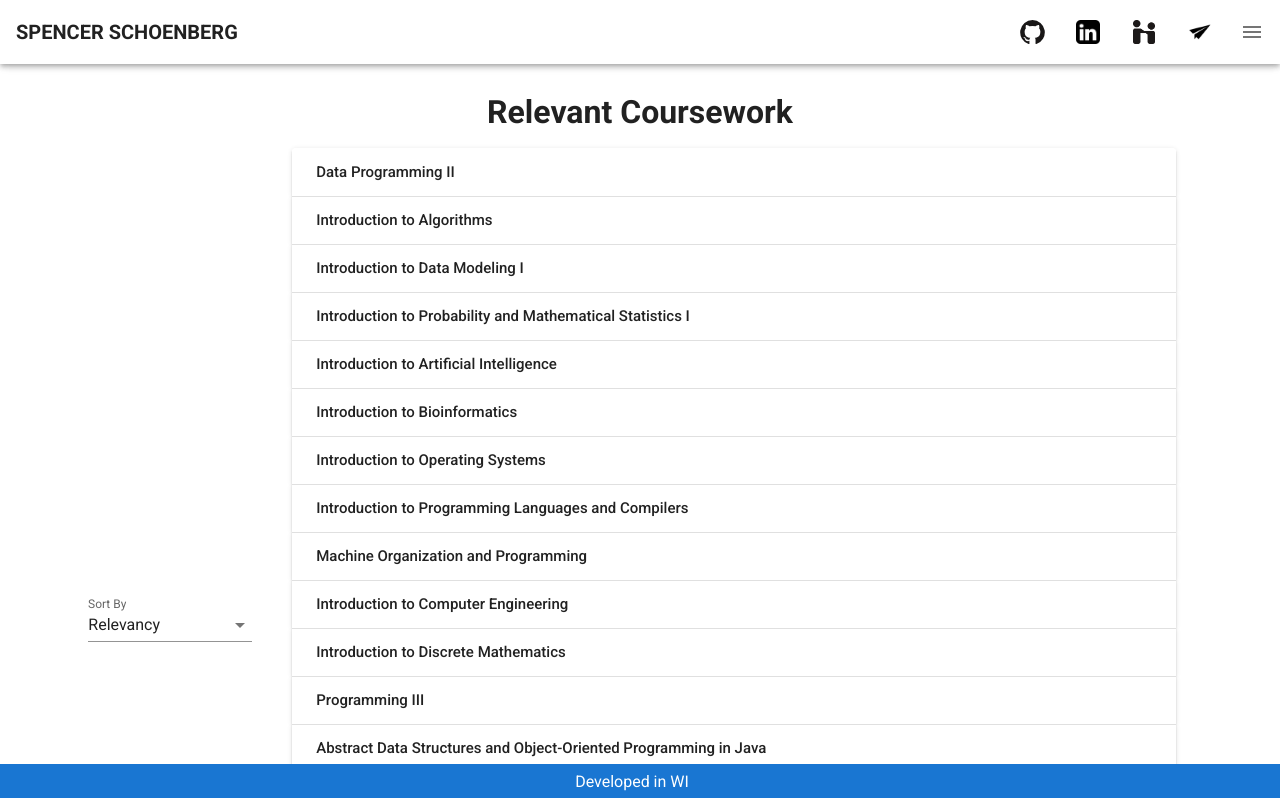
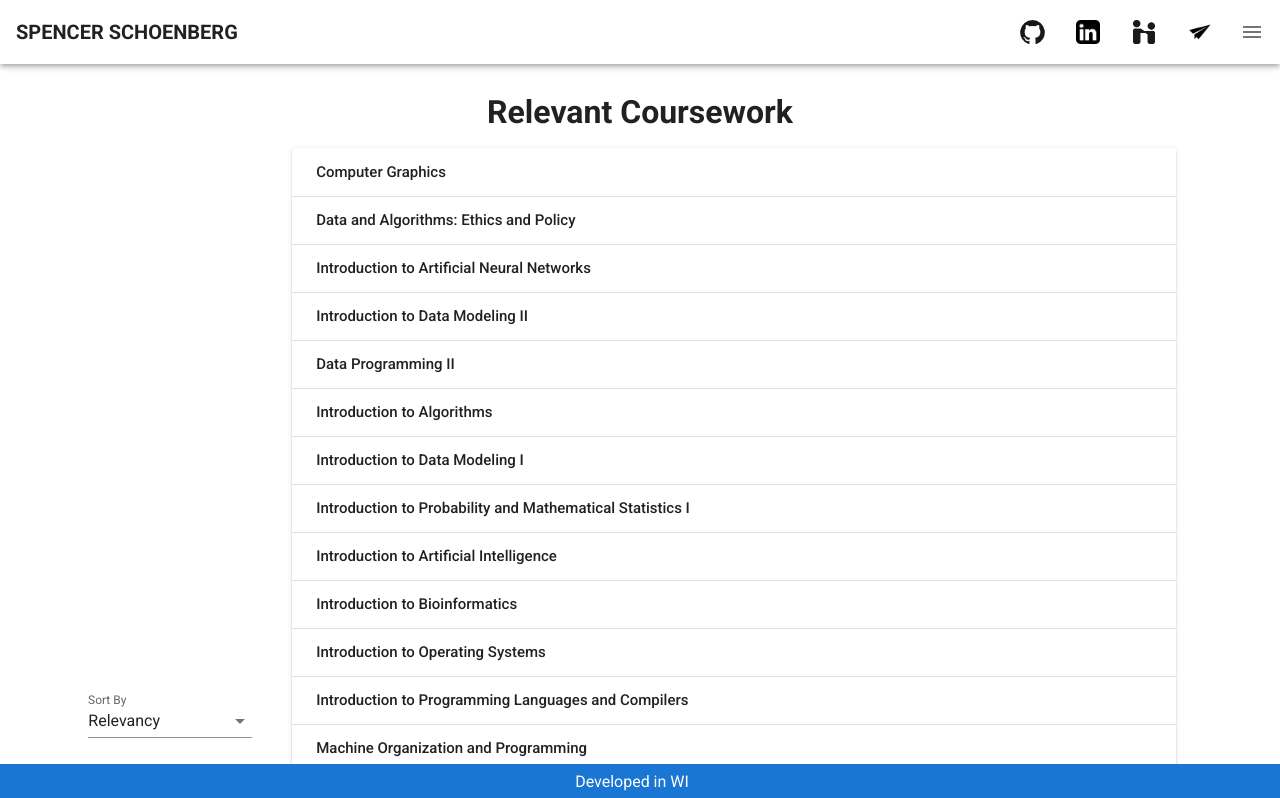
Before and after one commit to spencrr/spencrr.github.io, a Vue app: page /#/coursework in a window 1280 px wide. Shown: the top 798 px of the page. Built offline with nearby package versions, Linux system fonts and the light colour scheme.

Commit message:
add fall 2021 courses

```diff
--- a/src/data/courses.ts
+++ b/src/data/courses.ts
@@ -1,6 +1,58 @@
 import { Course, CourseSort } from "./types";
 
 const courses: Course[] = [
+    {
+        title: "Computer Graphics",
+        institute: "UW-Madison",
+        display: "UW-Madison Computer Sciences 559",
+        subject: "Computer Science",
+        number: "559",
+        description:
+            "Survey of computer graphics. Image representation, formation, presentation, composition and manipulation. Modeling, transformation, and display of geometric objects in two and three dimensions. Representation of curves and surfaces. Rendering, animation, multi-media and visualization.",
+        relevancy: {
+            date: new Date("2021-09"),
+            display: "Fall 2021",
+        },
+    },
+    {
+        title: "Introduction to Artificial Neural Networks",
+        institute: "UW-Madison",
+        display: "UW-Madison Computer Sciences 539",
+        subject: "Computer Science",
+        number: "539",
+        description:
+            "Introduction to principles of advanced programming languages and programming-language theory. Topics include: lambda-calculus, functional languages, polymorphic functions, type inference, structural induction, lazy evaluation, operational semantics, denotational semantics, and axiomatic semantics.",
+        relevancy: {
+            date: new Date("2021-09"),
+            display: "Fall 2021",
+        },
+    },
+    {
+        title: "Data and Algorithms: Ethics and Policy",
+        institute: "UW-Madison",
+        display: "UW-Madison Library & Information Studies 461",
+        subject: "Library & Information Studies",
+        number: "461",
+        description:
+            "An introduction to ethical, legal and policy issues related to analytics, 'big data' and algorithms to support decision making. Gain familiarity with major debates and controversies in a variety of contexts. Critically analyze course materials and apply moral reasoning and legal concepts to assess case studies and critique arguments made by others.",
+        relevancy: {
+            date: new Date("2021-09"),
+            display: "Fall 2021",
+        },
+    },
+    {
+        title: "Introduction to Data Modeling II",
+        institute: "UW-Madison",
+        display: "UW-Madison Statistics 340",
+        subject: "Statistics",
+        number: "340",
+        description:
+            "Teaches students to apply statistical methods to learn from data. Topics include one- and two-sample inference; an introduction to Bayesian inference and associated probability theory; linear and logistic regression models; the bootstrap; and cross-validation. Students use an integrated statistical computing environment to explore and analyze data, develop models, make inferences, and communicate results in a reproducible manner through a project-oriented approach to learning.",
+        relevancy: {
+            date: new Date("2021-09"),
+            display: "Fall 2021",
+        },
+    },
     {
         title: "Introduction to Algorithms",
         institute: "UW-Madison",
```
